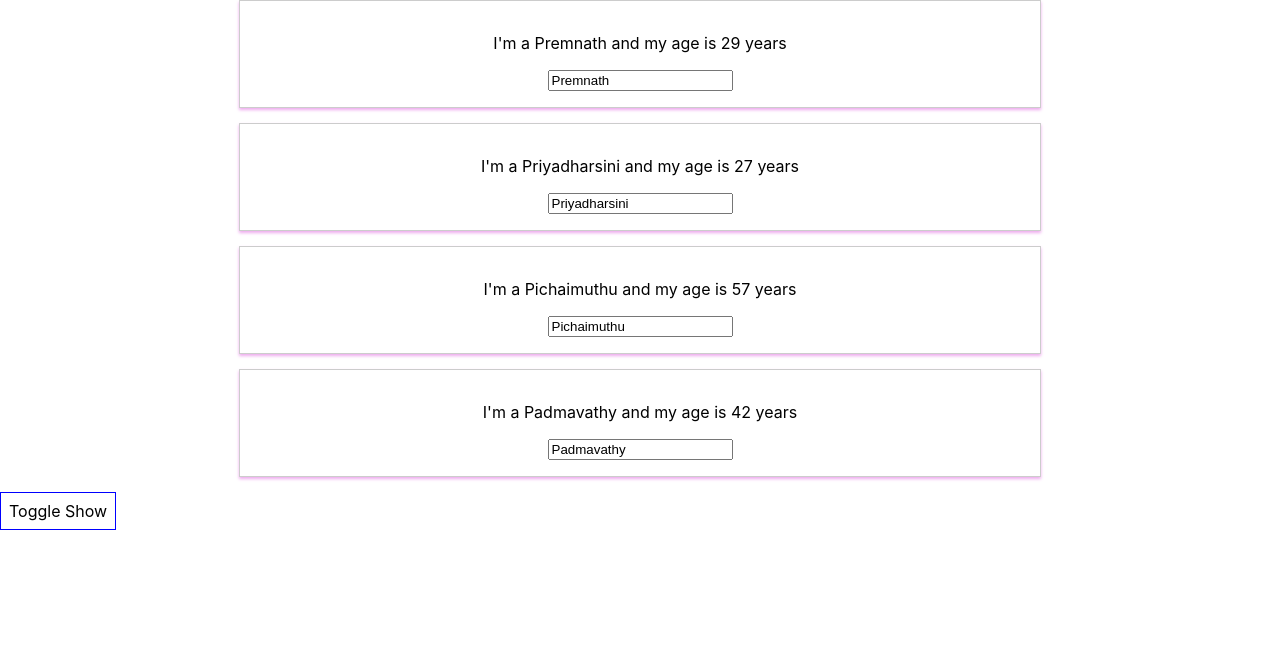
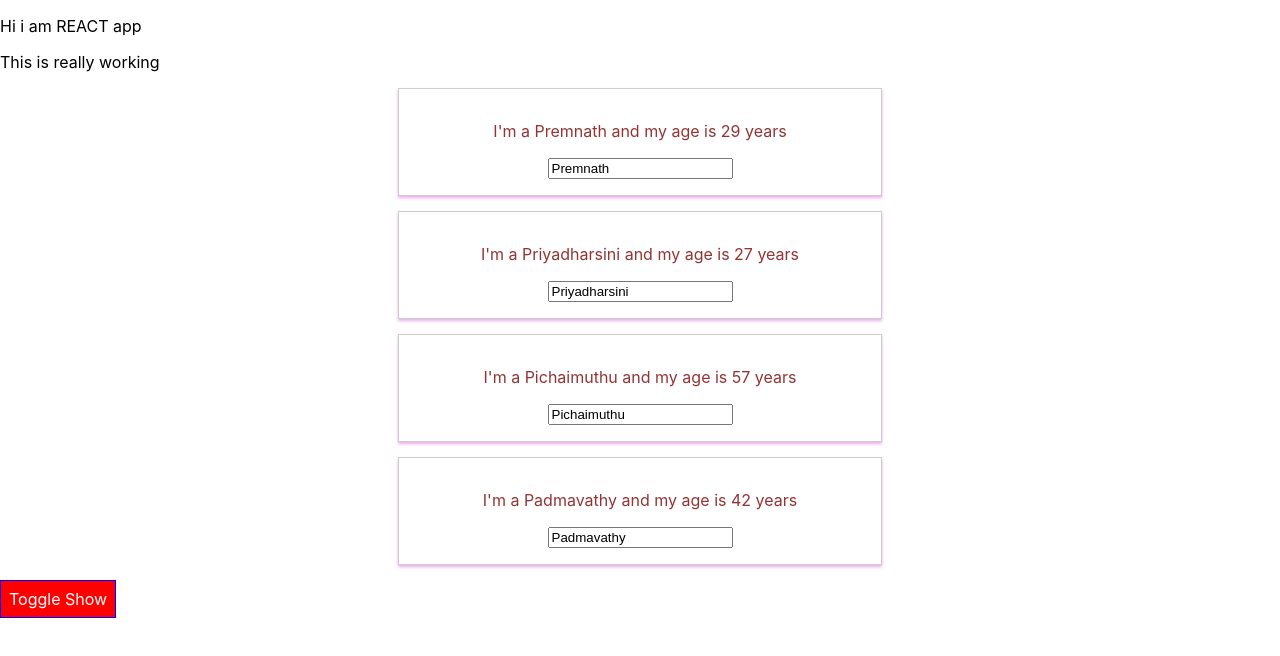
Before and after one commit to premdevapp/react_styling, a React (Create React App) app: page / in a window 1280 px wide. Both pictures are taken after a click on the button "Toggle Show". Shown: the top 656 px of the page. Built offline with nearby package versions, Linux system fonts and the light colour scheme.

Commit message:
a new radium

```diff
--- a/package.json
+++ b/package.json
@@ -6,6 +6,7 @@
     "@testing-library/jest-dom": "^5.11.4",
     "@testing-library/react": "^11.1.0",
     "@testing-library/user-event": "^12.1.10",
+    "radium": "^0.26.1",
     "react": "^17.0.1",
     "react-dom": "^17.0.1",
     "react-scripts": "4.0.1",
--- a/src/App.js
+++ b/src/App.js
@@ -1,5 +1,6 @@
 import React, { Component } from "react";
 import Person from "./Person/Person";
+import Radium, { StyleRoot } from "radium";
 
 class App extends Component {
   state = {
@@ -49,17 +50,22 @@ class App extends Component {
 
   render() {
     const styles = {
-      backgroundColor: "white",
+      backgroundColor: "green",
+      color: "white",
       font: "inherit",
       border: "1px solid blue",
       padding: "8px",
       cursor: "pointer",
+      ":hover": {
+        backgroundColor: "lightgreen",
+        color: "black",
+      },
     };
 
-    let persons = null;
+    let Persons = null;
 
     if (this.state.showPersons) {
-      persons = (
+      Persons = (
         <div>
           {this.state.persons.map((person, index) => {
             return (
@@ -74,13 +80,24 @@ class App extends Component {
           })}
         </div>
       );
+      styles.backgroundColor = "red";
+      styles[":hover"] = {
+        backgroundColor: "salmon",
+        color: "black",
+      };
     }
+
+    const classes = [];
+
+    if (this.state.persons.length <= 2) classes.push("red");
+    if (this.state.persons.length <= 1) classes.push("bold");
 
     return (
       <div className="App">
         <header className="App-header">
-          {persons}
-
+          <p>Hi i am REACT app</p>
+          <p className={classes.join(" ")}>This is really working</p>
+          <StyleRoot>{Persons}</StyleRoot>
           <button style={styles} onClick={this.togglePersonsHandler}>
             Toggle Show
           </button>
@@ -90,4 +107,4 @@ class App extends Component {
   }
 }
 
-export default App;
+export default Radium(App);
--- a/src/Person/Person.css
+++ b/src/Person/Person.css
@@ -6,3 +6,11 @@
   padding: 16px;
   text-align: center;
 }
+
+.red {
+  color: red !important;
+}
+
+.bold {
+  font-weight: bold;
+}
--- a/src/Person/Person.js
+++ b/src/Person/Person.js
@@ -1,10 +1,17 @@
 import React from "react";
 import "./Person.css";
+import Radium from "radium";
 
-const person = (props) => {
+const Person = (props) => {
+  const style = {
+    "@media (min-width: 500px)": {
+      width: "450px",
+      color: "rgba(120, 0, 0, 0.8)",
+    },
+  };
   return (
     //<p>I'm a person and my age is {Math.floor(Math.random() * 30)} years</p>
-    <div className="person-card">
+    <div className="person-card" style={style}>
       <p onClick={props.click}>
         I'm a {props.name} and my age is {props.age} years
       </p>
@@ -14,4 +21,4 @@ const person = (props) => {
   );
 };
 
-export default person;
+export default Radium(Person);
```
Also changed, not shown: 2 other files (tests, documents, lock files or other folders).
